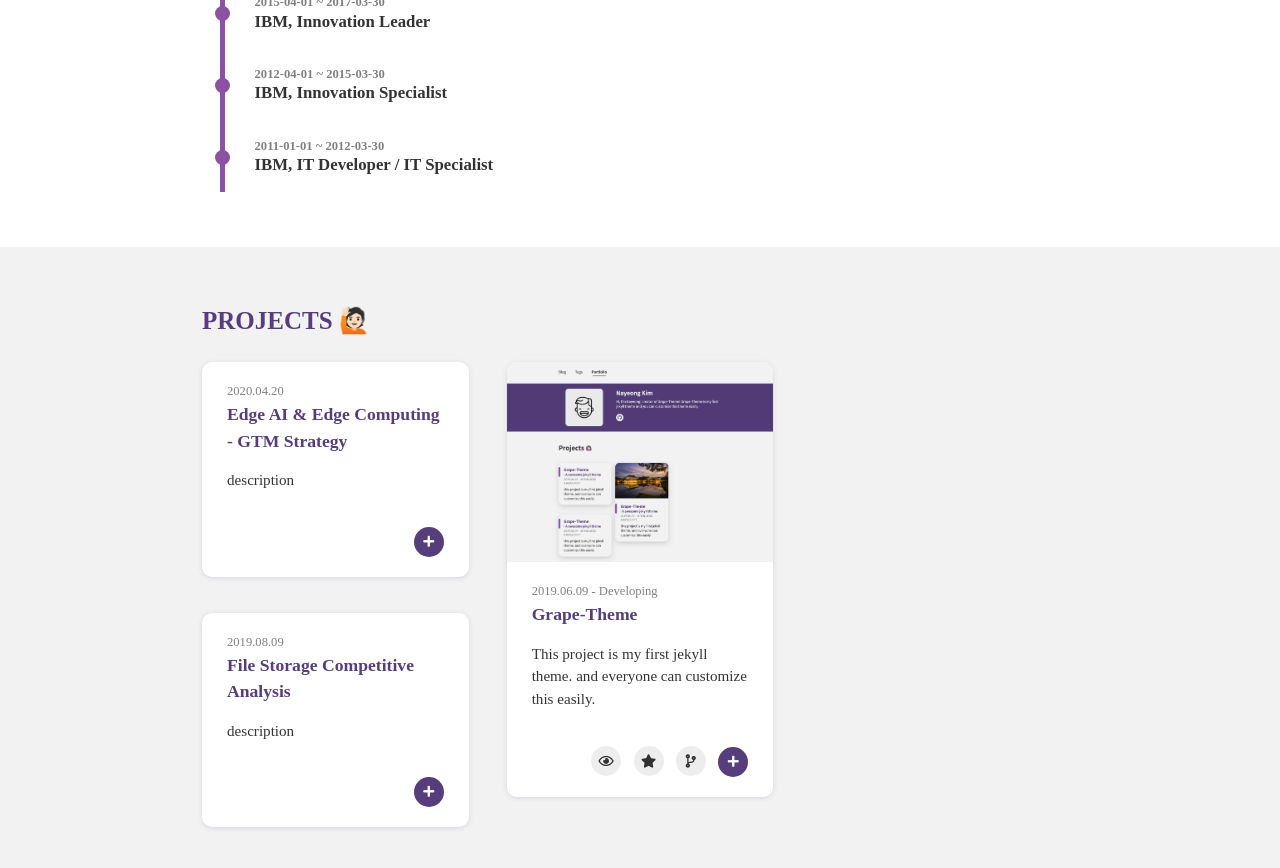
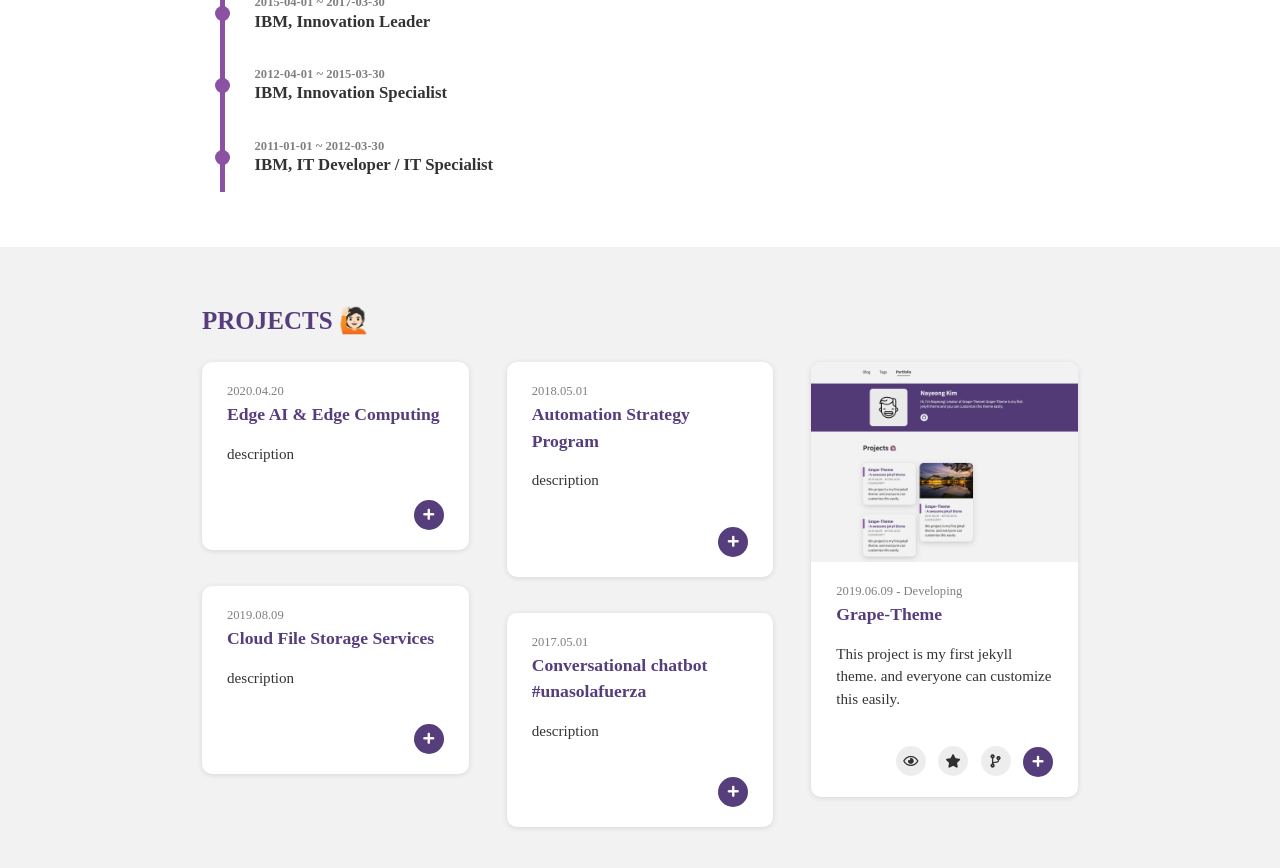
Before and after one commit to luis-raygada/luis-raygada.github.io, a Jekyll site: the page built from index.html, in a window 1280 px wide and 900 px high, scrolled down 782 px. Shown: the top 868 px of the window. Built offline with Jekyll 4.4.1, drawn with Linux system fonts in a browser that asks for light colours; nearby versions of some CDN libraries; some web fonts are replaced; the list of posts is cut into pages by our own code; some of the changed lines change nothing that is shown.

Commit message:
Update projects.yml

```diff
--- a/_data/projects.yml
+++ b/_data/projects.yml
@@ -4,8 +4,8 @@
     url :  # Full URL
     image : # path: assets/project/
     date : 2020.04.20
-    title : Edge AI & Edge Computing - GTM Strategy
-    summary : This is Dummy
+    title : Edge AI & Edge Computing
+    summary : Edge AI Go-To-Market Strategy for the semiconductor industry
     description :  description
 
 - project :
@@ -14,8 +14,28 @@
     url :  # Full URL
     image : # path: assets/project/
     date : 2019.08.09
-    title : File Storage Competitive Analysis
-    summary : This is Dummy
+    title : Cloud File Storage Services
+    summary : "File Storage Services: market research, competitive analysis, cloud intelligence matrix, pricing analysis, and penetration strategy."
+    description :  description
+
+- project :
+    print : True # If 'False' is selected, it will not be displayed in 'home.html > aside > .proj-content'.
+    modal : True # If 'True' is selected, modal can open in 'portfolio.html'.
+    url :  # Full URL
+    image : # path: assets/project/
+    date : 2018.05.01
+    title : Automation Strategy Program
+    summary : "Product Portfolio: Orchestrated product planning, design, development, testing, deployment, and maintenance."
+    description :  description
+
+- project :
+    print : True # If 'False' is selected, it will not be displayed in 'home.html > aside > .proj-content'.
+    modal : True # If 'True' is selected, modal can open in 'portfolio.html'.
+    url :  # Full URL
+    image : # path: assets/project/
+    date : 2017.05.01
+    title : "Conversational chatbot #unasolafuerza"
+    summary : "Conversational chatbot during a natural disaster to automate government helpdesk: design and implementation"
     description :  description
 
 - project :
```
